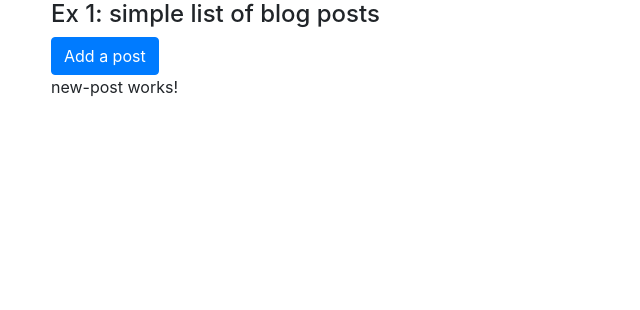
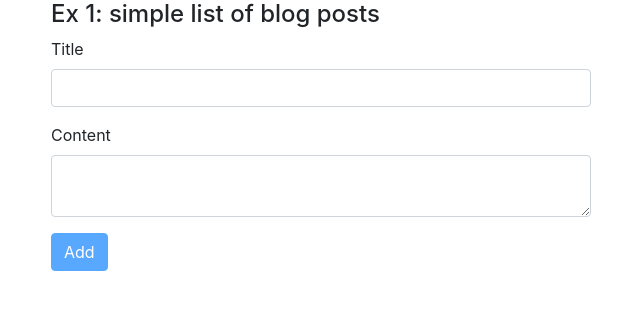
Before and after one commit to legrosmanu/training-full-stack-dev, an Angular app in the folder angular-ex1/: page /posts/new in a window 1280 px wide. Shown: the top 310 px of the page, without its empty margins (34-674 px from the left). Built offline with nearby package versions, Linux system fonts and the light colour scheme.

Commit message:
Add a form to create a post

```diff
--- a/angular-ex1/src/app/app.component.html
+++ b/angular-ex1/src/app/app.component.html
@@ -4,14 +4,5 @@
       <h4>Ex 1: simple list of blog posts</h4>
     </div>
   </div>
-  <div class="row">
-    <div class="col-12">
-      <button class="btn btn-primary" (click)="onAddPost()">Add a post</button>
-    </div>
-  </div>
-  <div class="row">
-    <div class="col-12">
-      <router-outlet></router-outlet>
-    </div>
-  </div>
+  <router-outlet></router-outlet>
 </div>
--- a/angular-ex1/src/app/app.component.ts
+++ b/angular-ex1/src/app/app.component.ts
@@ -9,11 +9,7 @@ import { BlogPost } from './models/BlogPost';
 })
 export class AppComponent {
 
-  constructor(private router: Router) {
-  }
-
-  onAddPost(): void {
-    this.router.navigate(['posts/new']);
+  constructor() {
   }
 
 }
--- a/angular-ex1/src/app/app.module.ts
+++ b/angular-ex1/src/app/app.module.ts
@@ -6,6 +6,7 @@ import { PostListComponentComponent } from './post-list-component/post-list-comp
 import { PostListItemComponentComponent } from './post-list-item-component/post-list-item-component.component';
 import { NewPostComponent } from './new-post/new-post.component';
 import { RouterModule, Routes } from '@angular/router';
+import { ReactiveFormsModule } from '@angular/forms';
 
 const appRoutes: Routes = [
   {path: 'posts/new', component: NewPostComponent},
@@ -23,6 +24,7 @@ const appRoutes: Routes = [
   imports: [
     BrowserModule,
     RouterModule.forRoot(appRoutes),
+    ReactiveFormsModule
   ],
   providers: [],
   bootstrap: [AppComponent]
--- a/angular-ex1/src/app/new-post/new-post.component.html
+++ b/angular-ex1/src/app/new-post/new-post.component.html
@@ -1 +1,15 @@
-<p>new-post works!</p>
+<div class="row">
+    <div class="col-12 col-sm-6">
+        <form [formGroup]="postForm" (ngSubmit)="onSubmit()">
+            <div class="form-group">
+                <label for="title">Title</label>
+                <input type="text" id="title" class="form-control" formControlName="title">
+            </div>
+            <div class="form-group">
+                <label for="content">Content</label>
+                <textarea id="content" class="form-control" formControlName="content"></textarea>
+            </div>
+            <button class="btn btn-primary" type="submit" [disabled]="postForm.invalid">Add</button>
+        </form>
+    </div>
+</div>
--- a/angular-ex1/src/app/new-post/new-post.component.ts
+++ b/angular-ex1/src/app/new-post/new-post.component.ts
@@ -1,4 +1,8 @@
 import { Component, OnInit } from '@angular/core';
+import { FormBuilder, FormGroup, Validators } from '@angular/forms';
+import { Router } from '@angular/router';
+import { BlogPost } from '../models/BlogPost';
+import { BlogPostServiceService } from '../services/blog-post-service.service';
 
 @Component({
   selector: 'app-new-post',
@@ -7,9 +11,25 @@ import { Component, OnInit } from '@angular/core';
 })
 export class NewPostComponent implements OnInit {
 
-  constructor() { }
+  postForm: FormGroup;
+
+  constructor(private router: Router, private formBuilder: FormBuilder, private postService: BlogPostServiceService) {
+    this.postForm = this.formBuilder.group({
+      title: ['', Validators.required],
+      content: ['', Validators.required]
+    });
+  }
 
   ngOnInit(): void {
   }
 
+  onSubmit(): void {
+    const values = this.postForm.value;
+    let newPost:BlogPost = new BlogPost();
+    newPost.title = values['title'];
+    newPost.content = values['content'];
+    this.postService.addPost(newPost);
+    this.router.navigate(['/posts']);
+  }
+
 }
--- a/angular-ex1/src/app/post-list-component/post-list-component.component.html
+++ b/angular-ex1/src/app/post-list-component/post-list-component.component.html
@@ -1,4 +1,13 @@
-<ul class="list-group">
-    <app-post-list-item-component *ngFor="let post of posts; let i = index" [post]="post" [indexPost]="i">
-    </app-post-list-item-component>
-</ul>
+<div class="row">
+    <div class="col-12">
+        <button class="btn btn-primary" (click)="onAddPost()">Add a post</button>
+    </div>
+</div>
+<div class="row">
+    <div class="col-12">
+        <ul class="list-group">
+            <app-post-list-item-component *ngFor="let post of posts; let i = index" [post]="post" [indexPost]="i">
+            </app-post-list-item-component>
+        </ul>
+    </div>
+</div>
--- a/angular-ex1/src/app/post-list-component/post-list-component.component.ts
+++ b/angular-ex1/src/app/post-list-component/post-list-component.component.ts
@@ -1,4 +1,5 @@
 import { Component, Input, OnDestroy, OnInit } from '@angular/core';
+import { Router } from '@angular/router';
 import { Subscription } from 'rxjs';
 import { BlogPost } from '../models/BlogPost';
 import { BlogPostServiceService } from '../services/blog-post-service.service';
@@ -13,7 +14,7 @@ export class PostListComponentComponent implements OnInit, OnDestroy {
   posts: Array<BlogPost>;
   postsServiceSubscription?: Subscription;
 
-  constructor(private blogPostService: BlogPostServiceService) {
+  constructor(private blogPostService: BlogPostServiceService, private router: Router) {
     this.posts = [];
   }
 
@@ -28,4 +29,8 @@ export class PostListComponentComponent implements OnInit, OnDestroy {
     this.blogPostService.postsSubject.unsubscribe();
   }
 
+  onAddPost(): void {
+    this.router.navigate(['posts/new']);
+  }
+
 }
```
